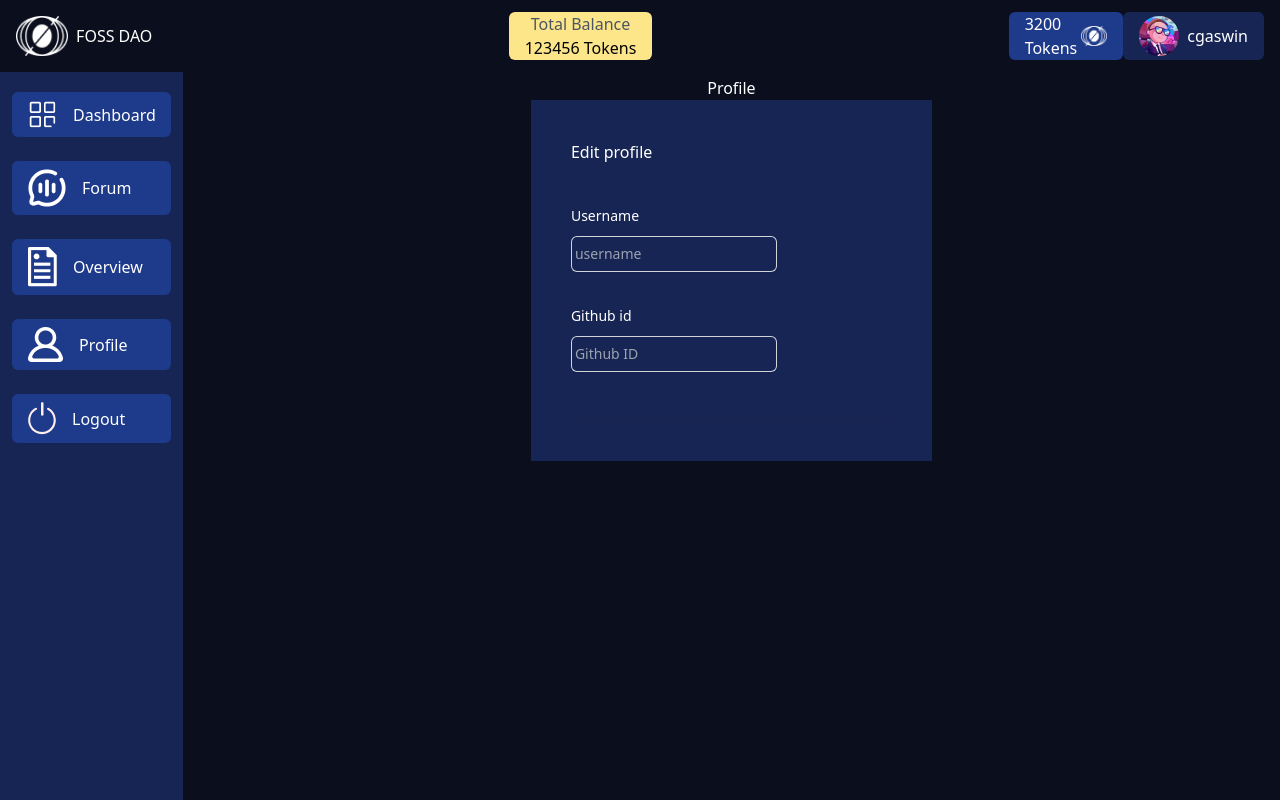
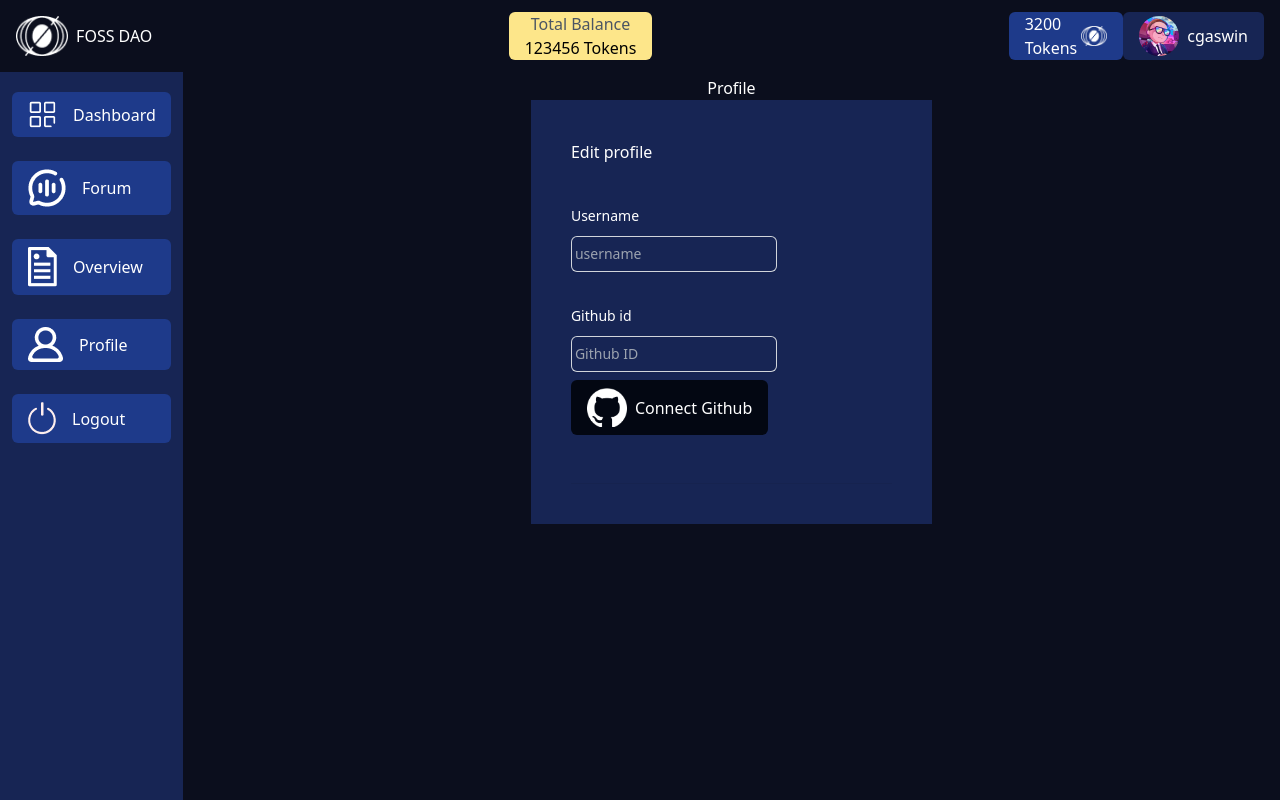
Before and after one commit to cgaswin/FOSS-DAO, a React (Vite) app in the folder client/: page /profile in a window 1280 px wide. Built offline with nearby package versions, Linux system fonts and the light colour scheme.

Commit message:
feat: added github connect button to profile

```diff
--- a/client/src/components/Sidebar.tsx
+++ b/client/src/components/Sidebar.tsx
@@ -1,5 +1,5 @@
 import DashboardIcon from "../assets/dashboardIcon.png";
-import DepositIcon from "../assets/DepositIcon.png";
+// import DepositIcon from "../assets/DepositIcon.png";
 import ForumIcon from "../assets/ForumIcon.png";
 import OverviewIcon from "../assets/OverviewIcon.png";
 import ProfileIcon from "../assets/ProfileIcon.png";
--- a/client/src/pages/Profile.tsx
+++ b/client/src/pages/Profile.tsx
@@ -1,5 +1,6 @@
 import DashboardTopNav from "@/components/DashboardTopNav";
 import Sidebar from "@/components/Sidebar";
+import GithubLogo from "../assets/github-mark-white.png";
 
 const Profile = () => {
 	return (
@@ -49,10 +50,19 @@ const Profile = () => {
 														type="text"
 														name="githubId"
 														id="githubId"
+														disabled
 														placeholder="Github ID"
 														className="block flex-1 border-0 bg-transparent py-1.5 pl-1 text-white placeholder:text-gray-400 focus:ring-0 sm:text-sm sm:leading-6"
 													/>
 												</div>
+											</div>
+											<div className="flex gap-2 w-max bg-gray-950 rounded-md px-4 py-2 mt-2">
+												<img
+													src={GithubLogo}
+													className="w-10"
+													alt="github-logo"
+												/>
+												<button>Connect Github</button>
 											</div>
 										</div>
 									</div>
```
Also changed, not shown: client/src/assets/github-mark-white.png (added).
